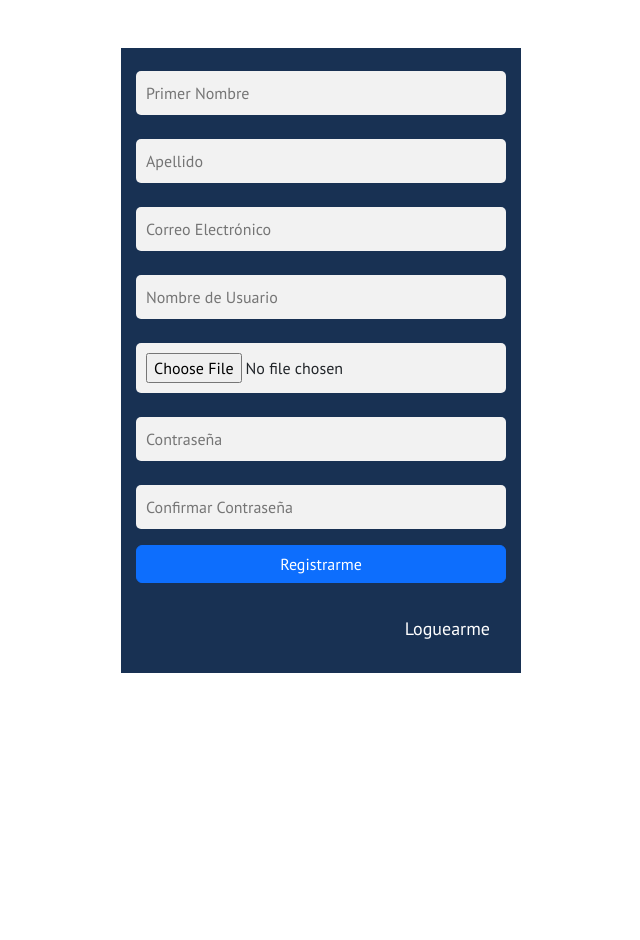
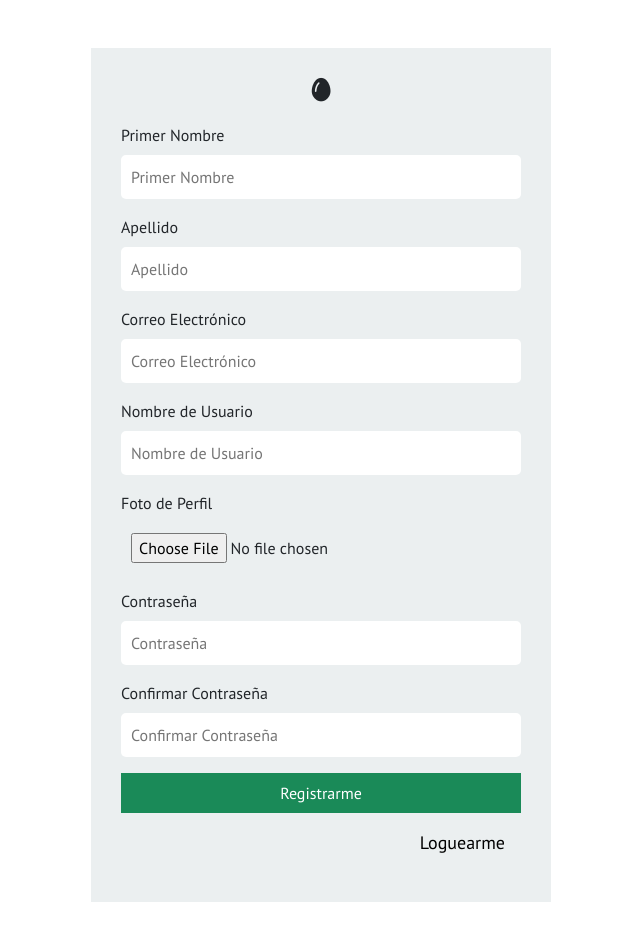
Before and after one commit to CleimerAnt/Callapp, a React (Vite) app in the folder frontproyectogym/: page /Registro in a window 1280 px wide. Shown: the top 940 px of the page, without its empty margins (319-959 px from the left). Before the commit the page ends 800 px from the top, so only its background shows below. Built offline with nearby package versions, Linux system fonts and the light colour scheme; a web font is replaced by a local one.

Commit message:
feat: rediseño de formularios de login y registro

```diff
--- a/frontproyectogym/src/Components/ContenedorAlimentos/ContenedorAlimentos.jsx
+++ b/frontproyectogym/src/Components/ContenedorAlimentos/ContenedorAlimentos.jsx
@@ -19,7 +19,7 @@ export default function ContenedorAlimentos({ aray = [], thead = [], ancho, elem
                 <tbody>
                     {aray.length === 0 ? (
                         <tr>
-                            <td colSpan={thead.length}>No hay contenido</td>
+                            <td colSpan={thead.length}>No hay alimentos</td>
                         </tr>
                     ) : (
                         aray.map((element, index) => (
--- a/frontproyectogym/src/Components/ContenedorPrincipal/ContenedorPrincipal.jsx
+++ b/frontproyectogym/src/Components/ContenedorPrincipal/ContenedorPrincipal.jsx
@@ -44,7 +44,7 @@ export default function ContenedorPrincipal({ fecha, contenedorFecha = [] }) {
                         <h4>Desayuno</h4>
                     </div>
                     {desayuno.length === 0 ? <>
-                        <h3>No hay contenido</h3>
+                        <h3>No hay alimentos</h3>
                         <div className={`${styles.link}`}>
                         <Link to={`/agregarAlimentos/${comida[0]}/${fecha ?? new Date().toISOString()}`}> Agregar alimentos</Link>
                         </div>
@@ -67,7 +67,7 @@ export default function ContenedorPrincipal({ fecha, contenedorFecha = [] }) {
                         <h4>Almuerzo</h4>
                     </div>
                     {almuerzo.length === 0 ? <>
-                        <h3>No hay contenido</h3>
+                        <h3>No hay alimentos</h3>
                         <div className={`${styles.link}`}>
                             <Link to={`/agregarAlimentos/${comida[1]}/${fecha}`}>Agregar alimentos</Link>
                         </div>
@@ -89,7 +89,7 @@ export default function ContenedorPrincipal({ fecha, contenedorFecha = [] }) {
                         <h4>Cena</h4>
                     </div>
                     {cena.length === 0 ? <>
-                        <h3>No hay contenido</h3>
+                        <h3>No hay alimentos</h3>
                         <div className={`${styles.link}`}>
                             <Link to={`/agregarAlimentos/${comida[2]}/${fecha}`}>Agregar alimentos</Link>
                         </div>
--- a/frontproyectogym/src/Components/FormularioRegistro/FormularioRegistro.jsx
+++ b/frontproyectogym/src/Components/FormularioRegistro/FormularioRegistro.jsx
@@ -43,8 +43,10 @@ export default function FormularioRegistro() {
     });
 
     return (
-        <Contenedor center={'d-flex align-items-center justify-content-center mb-5'}>
-            <form encType="multipart/form-data" className={`${styles.formulario} mt-5 d-flex flex-column`} onSubmit={onSubmit}>
+        <main className={styles.main} margin={'mt-5'}>
+    <section className={`${styles.contenedor} mt-5`}>
+        <form encType="multipart/form-data" className={`${styles.formulario}`} onSubmit={onSubmit}>
+            <i className={`fa-solid fa-egg ${styles.huevo}`}></i>
             <CampoInput
                 name='PrimerNombre'
                 type='text'
@@ -54,7 +56,6 @@ export default function FormularioRegistro() {
                 errors={errors}
                 placeholder='Primer Nombre'
             />
-
             <CampoInput
                 name='Apellido'
                 type='text'
@@ -64,7 +65,6 @@ export default function FormularioRegistro() {
                 errors={errors}
                 placeholder='Apellido'
             />
-
             <CampoInput
                 name='Email'
                 type='email'
@@ -74,7 +74,6 @@ export default function FormularioRegistro() {
                 errors={errors}
                 placeholder='Correo Electrónico'
             />
-
             <CampoInput
                 name='UserName'
                 type='text'
@@ -84,7 +83,6 @@ export default function FormularioRegistro() {
                 errors={errors}
                 placeholder='Nombre de Usuario'
             />
-
             <CampoInput
                 name='file'
                 type='file'
@@ -94,7 +92,6 @@ export default function FormularioRegistro() {
                 errors={errors}
                 placeholder='Foto de Perfil'
             />
-
             <CampoInput
                 name='Password'
                 type='password'
@@ -104,7 +101,6 @@ export default function FormularioRegistro() {
                 errors={errors}
                 placeholder='Contraseña'
             />
-
             <CampoInput
                 name='ConfirmarContraseña'
                 type='password'
@@ -115,13 +111,12 @@ export default function FormularioRegistro() {
                 placeholder='Confirmar Contraseña'
                 validate={value => value === watch('Password') || 'Las Contraseñas no coinciden'}
             />
-
-                <BotonForm tipoBoton='btn btn-primary' texto='Registrarme' />
-
+            <button className={styles.boton} type='submit'>Registrarme</button>
             <div className={`d-flex align-items-end p-3 ${styles.link}`}>
                 <Link to={'/'}>Loguearme</Link>
             </div>
         </form>
-        </Contenedor>
+    </section>
+</main>
     );
 }
--- a/frontproyectogym/src/Components/FormularioRegistro/FormularioRegistro.module.css
+++ b/frontproyectogym/src/Components/FormularioRegistro/FormularioRegistro.module.css
@@ -1,40 +1,67 @@
-.formulario div{
+.main {
+    display: flex;
+    align-items: center;
+    justify-content: center;
+    margin-bottom: 50px;
+}
+
+.formulario {
     display: flex;
     flex-direction: column;
 }
 
-.formulario label{
-    font-size: 0px;
+.formulario div {
+    display: flex;
+    flex-direction: column;
 }
 
-.formulario{
-    background-color: #183153;
-    padding: 15px;
-    width: 400px;
-
+.formulario span {
+    color: black;
+    font-size: 15px;
 }
 
-.formulario input{
-    background-color: #F2F2F2;
-    border: none;
+.label {
+    font-weight: bold;
+}
+
+.contenedor {
+    background-color: #EBEFF0;
+    padding: 30px;
+}
+
+.contenedor input {
+    width: 400px;
     padding: 10px;
     border-radius: 5px;
+    border: none;
 }
 
-.link a{
+.boton {
+    background-color: #1a8a58;
+    color: white;
+    padding: 8px;
+    border: none;
+    transition: background-color 0.3s ease;
+}
+
+.boton:hover {
+    background-color: #137a48;
+}
+
+.huevo {
+    margin-bottom: 20px;
+    text-align: center;
+    font-size: 25px;
+}
+
+.link a {
     list-style: none;
     text-decoration: none;
-    color: white;
+    color: black;
     font-size: 18px;
-    transition: color 0.5s;
+    transition: color 0.3s;
 }
 
-.link a:hover{
+.link a:hover {
     color: #FF9800;
 }
-
-span{
-    color: white;
-    font-size: 13px;
-    margin-top: 5px;
-}
--- a/frontproyectogym/src/Components/Login/Login.jsx
+++ b/frontproyectogym/src/Components/Login/Login.jsx
@@ -39,35 +39,37 @@ export default function Login() {
     }, [user, hasAuthenticated]);
 
     return (
-        <Contenedor center={'d-flex align-items-center justify-content-center'}>
-            <form onSubmit={onsubmit} className={`${styles.formulario} mt-5 d-flex flex-column `}>
+        <main className={styles.main} margin={'mt-5'}>
+            <section className={`${styles.contenedor} mt-5`}>
+                <form onSubmit={onsubmit} className={`${styles.formulario}`}>
+                <i className={`fa-solid fa-egg ${styles.huevo}`}></i>
                         <CampoInput
                         name='email'
                         type='email'
-                    label='Correo Electronico'
+                        label={'Correo Electonico'}
                         register={register}
                         required={true}
-                    placeholder={"Nombre de Usuario"}
+                        placeholder={"Micorreo@gmail.com"}
                         errors={errors}
                         />
 
                         <CampoInput
                         name='password'
+                        label={'Contraseña'}
                         type='password'
-                    placeholder={"Contraseña"}
-                    label='Contraseña'
                         register={register}
                         required={true}
                         errors={errors}
                         />
 
-                <BotonForm tipoBoton={'btn btn-primary'} texto='Loguearme'/>
+                        <button className={styles.boton} type='submit'>Loguearme</button>
 
                         <div className={`d-flex align-items-end p-3 ${styles.link}`}>
                                 <Link to={'/Registro'}>Registrarme</Link>
                         </div>
                 </form>
-        </Contenedor>
+            </section>
+        </main>
     );
 }
 
--- a/frontproyectogym/src/Components/Login/Login.module.css
+++ b/frontproyectogym/src/Components/Login/Login.module.css
@@ -1,39 +1,67 @@
+.main{
+    display: flex;
+    align-items: center;
+    justify-content: center;
+}
+
+.formulario{
+    display: flex;
+    flex-direction: column;
+}
+
 .formulario div{
     display: flex;
     flex-direction: column;
 }
 
-.formulario label{
-    font-size: 0px;
+.formulario span{
+    color: black;
+    font-size: 15px;
 }
 
-.formulario{
-    background-color: #183153;
-    padding: 15px;
-    width: 400px;
-
+.label{
+    font-weight: bold;
 }
 
-.formulario input{
-    background-color: #F2F2F2;
-    border: none;
+
+.contenedor{
+    background-color: #EBEFF0;
+    padding: 30px;
+}
+
+.contenedor input{
+    width: 400px;
     padding: 10px;
     border-radius: 5px;
+    border: none;
 }
 
-.link a{
+.boton {
+    background-color: #1a8a58;
+    color: white;
+    padding: 8px;
+    border: none;
+    transition: background-color 0.3s ease;
+}
+
+.boton:hover {
+    background-color: #137a48;
+}
+
+.huevo{
+    margin-bottom: 20px;
+    text-align: center;
+    font-size: 25px;
+}
+
+.link a {
     list-style: none;
     text-decoration: none;
-    color: white;
+    color: black;
     font-size: 18px;
-    transition: color 0.5s;
+    transition: color 0.3s;
 }
 
-.link a:hover{
+.link a:hover {
     color: #FF9800;
 }
-
-span{
-    color: black;
-    margin-top: 5px;
-}
```
Also changed, not shown: frontproyectogym/src/assets/Logo.webp (added). Lines whose indentation alone changed are shown as unchanged.
